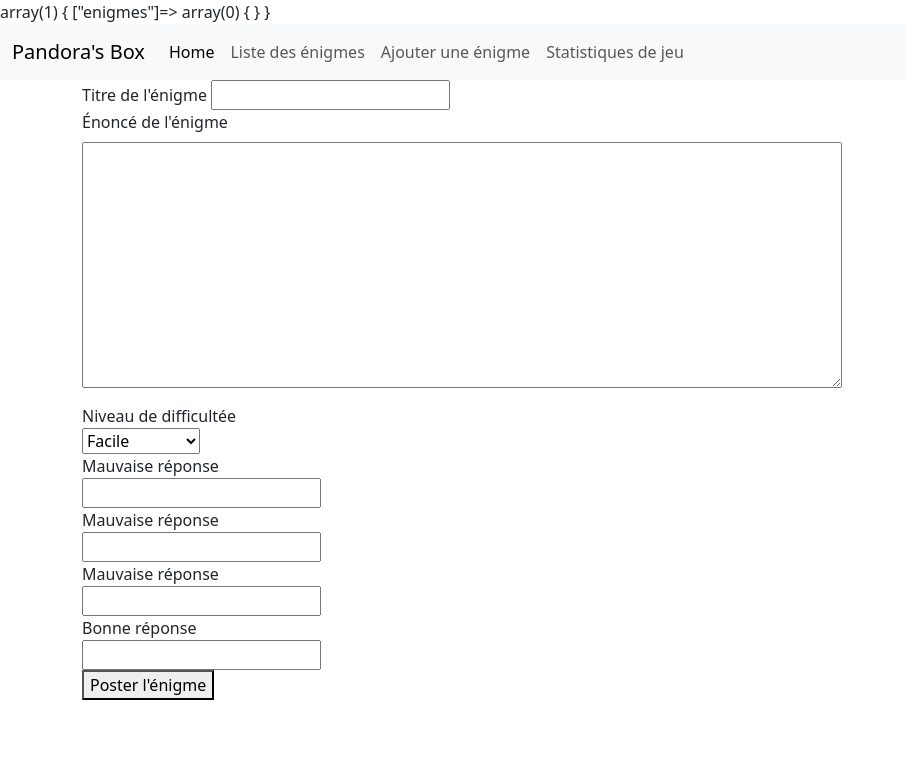
After one commit to UltimatOne/pandorasbox, a PHP site: page /add.php in a window 1280 px wide. The commit adds this page. Shown: the top 783 px of the page, without its empty margins (0-905 px from the left). Run offline with PHP 8.4, Linux system fonts and the light colour scheme.

Commit message:
Le formulaire pour entrer de nouvelles énigme et le valid.php

```diff
--- /dev/null
+++ b/add.php
@@ -0,0 +1,96 @@
+<?php
+include "header.php";
+
+?>
+
+<!-- <form class="container" action="valide.php" method="post">
+<div class="mb-3">
+    <label for="lastname1" class="form-label">Nom</label>
+    <input type="text" class="form-control" name ="nom" id="lastname">
+  </div>
+  <div class="mb-3">
+    <label for="firstname1" class="form-label">Prénom</label>
+    <input type="text" class="form-control" name ="prenom" id="firstname">
+  </div>
+<div class="mb-3">
+    <label for="email" class="form-label">Adresse mail</label>
+    <input type="email" class="form-control" name="email" id="email" aria-describedby="email">
+    <div id="emailHelp" class="form-text">Tkt, l'adresse reste privée.</div>
+  </div>
+  <div class="mb-3">
+    <label for="telephone" class="form-label">Numéro de téléphone</label>
+    <input type="tel" class="form-control" name = "telephone" id="tel">
+  </div>
+  <div class="mb-3">
+    <label for="adrs" class="form-label">Adresse</label>
+    <input type="text" class="form-control" name = "adresse" id="adrs">
+  </div>
+  <div class="mb-3">
+    <label for="password" class="form-label">Mot de passe</label>
+    <input type="password" class="form-control" name="password" id="password">
+  </div>
+  <div class="mb-3">
+    <label for="birth" class="form-label">Date de naissance</label>
+    <input type="date" class="form-control" name = "date" id="birth">
+  </div>
+  <div class="mb-3 form-check">
+    <input type="checkbox" class="form-check-input" id="exampleCheck1">
+    <label class="form-check-label" for="exampleCheck1">Check me out</label>
+  </div>
+  <button type="submit" class="btn btn-primary">Submit</button>
+</form> -->
+
+<form class="container" action="valid.php" method="post">
+  <label for="titre">Titre de l'énigme</label>
+  <input type="text" name = "titre">
+  <div>
+    <label for="description" class="form-label">Énoncé de l'énigme</label>
+</div>
+<div class="mb-3">
+    <textarea name="description" cols="80" rows="10"></textarea>
+  </div>
+  <div>
+        <label for="difficulty">Niveau de difficultée</label>
+  </div>
+  <div>
+    <select name="difficulty" id="">
+        <option value="easy">Facile</option>
+        <option value="medium">Moyen</option>
+        <option value="hard">Difficile</option>
+        <option value="impossible">Père Fourras</option>
+    </select>
+  </div>
+  <!-- <div class="mb-3">
+    <label for="falseResponse1" class="form-label">Réponse 1</label>
+    <input type="texte" class="form-control" name = "falseResponse1">
+  </div> -->
+  <div>
+        <label for="falseResponse1">Mauvaise réponse</label>
+  </div>
+  <div>
+    <input type="text" name = "falseResponse1">
+  </div>
+  <div>
+        <label for="falseResponse2">Mauvaise réponse</label>
+  </div>
+  <div>
+    <input type="text" name = "falseResponse2">
+  </div>
+  <div>
+        <label for="falseResponse3">Mauvaise réponse</label>
+  </div>
+  <div>
+    <input type="text" name = "falseResponse3">
+  </div>
+  <div>
+  <label for="correctResponse">Bonne réponse</label>
+  </div>
+  <div>
+   <input type="text" name = "correctResponse">
+  </div>
+  <button type="submit" >Poster l'énigme</button>
+  </form>
+<?php // faire formulair d'entrée des énigmes avec les réponses qui se voient assignées bonne ou mauvaise ?>
+<?php
+include "footer.php";
+?>
--- a/header.php
+++ b/header.php
@@ -2,10 +2,11 @@
 session_start();
 
 // session_destroy();
-// if (!isset($_SESSION['user'])){
-//     $_SESSION["user"] = [];
-// }
-// var_dump($_SESSION);
+
+if (!isset($_SESSION['enigmes'])){
+    $_SESSION["enigmes"] = [];
+}
+var_dump($_SESSION);
 
 $msgSuccess = "";
 $msgAlert = "";
```
Also changed, not shown: box.php (added, +18 -0 lines), valid.php (added, +38 -0 lines).
